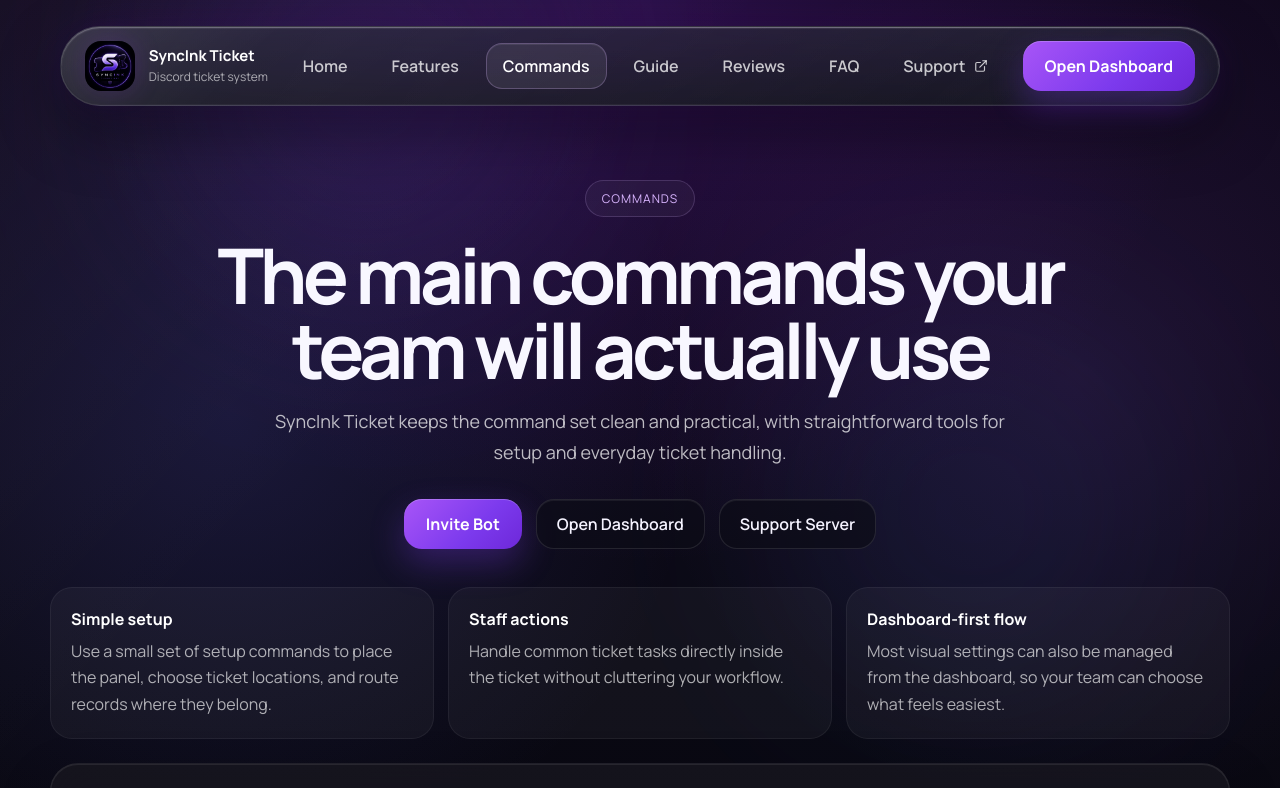
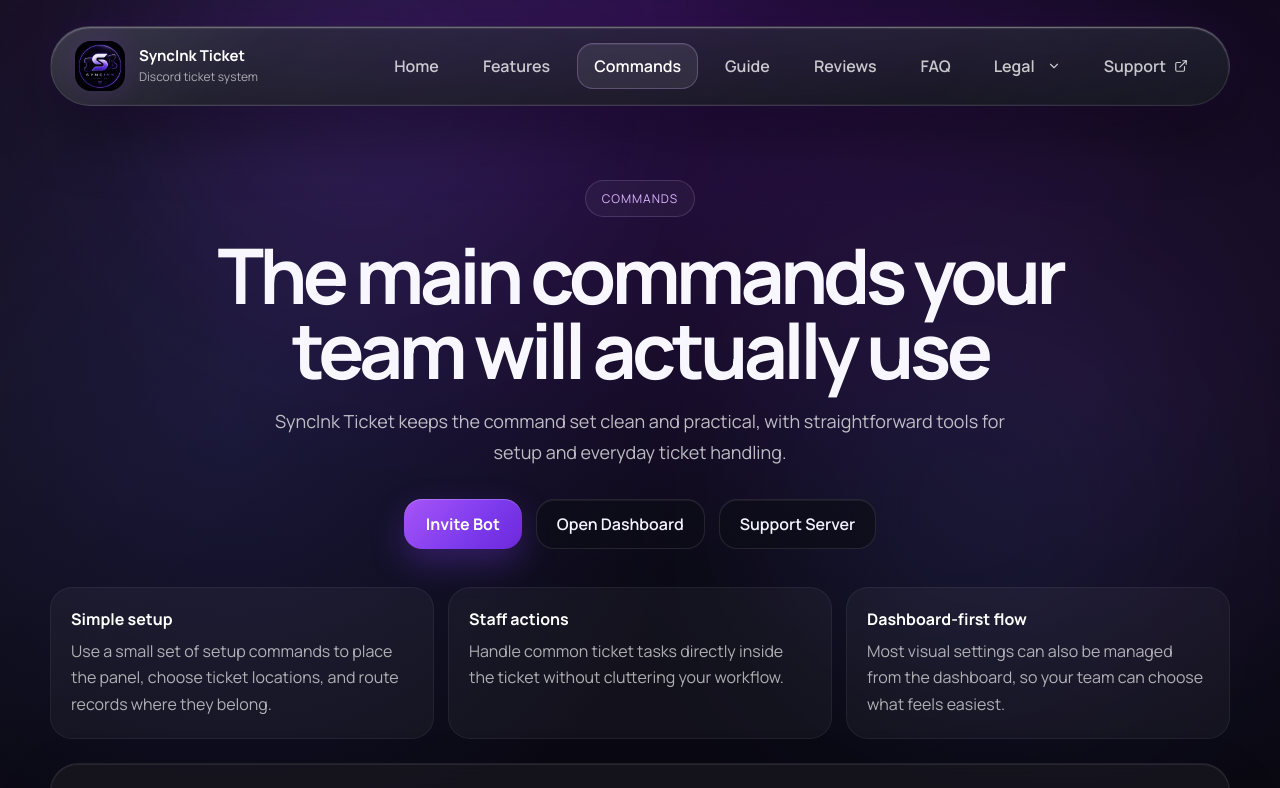
Before and after one commit to SyncInk/syncink-discord-ticket.bot, a React (Vite) app in the folder dashboard/: page /commands in a window 1280 px wide. Shown: the top 788 px of the page. Built offline with nearby package versions, Linux system fonts and the light colour scheme; no server answers.

Commit message:
style: remove topbar actions, add legal to nav, and make topbar span full width

```diff
--- a/dashboard/src/components/MarketingFrame.jsx
+++ b/dashboard/src/components/MarketingFrame.jsx
@@ -1,6 +1,6 @@
 import React from 'react';
 import { Link } from 'react-router-dom';
-import { ExternalLink, LogOut } from 'lucide-react';
+import { ExternalLink, ChevronDown, Shield, FileText } from 'lucide-react';
 import '../pages/MarketingPages.css';
 
 const SUPPORT_URL = 'https://discord.gg/rB6gNZaK9u';
@@ -103,6 +103,15 @@ export default function MarketingFrame({
                 {item.label}
               </Link>
             ))}
+            <div className="topbar-dropdown">
+              <button type="button" className="topbar-dropdown-btn mk-nav-link" style={{background: 'transparent', border: 'none', cursor: 'pointer', fontFamily: 'inherit'}}>
+                Legal <ChevronDown size={14} style={{marginLeft: 4}} />
+              </button>
+              <div className="topbar-dropdown-menu">
+                <Link to="/privacy" className="topbar-dropdown-item"><Shield size={16} /> Privacy Policy</Link>
+                <Link to="/terms" className="topbar-dropdown-item"><FileText size={16} /> Terms of Service</Link>
+              </div>
+            </div>
             <a
               href={SUPPORT_URL}
               target="_blank"
@@ -113,16 +122,6 @@ export default function MarketingFrame({
               <ExternalLink size={14} />
             </a>
           </nav>
-
-          <div className="mk-topbar-actions">
-            <Link to={dashboardPath} className="mk-dashboard-link">{dashboardLabel}</Link>
-            {user ? <AccountChip user={user} /> : null}
-            {user ? (
-              <a href="/api/auth/logout" className="mk-signout-link" aria-label="Sign out" title="Sign out">
-                <LogOut size={18} />
-              </a>
-            ) : null}
-          </div>
         </header>
 
         <section className="mk-hero">
--- a/dashboard/src/index.css
+++ b/dashboard/src/index.css
@@ -3073,7 +3073,8 @@ canvas {
   visibility: visible;
   transform: translate(-50%, 0) scale(1);
 }
-.topbar-dropdown-menu button {
+.topbar-dropdown-menu button,
+.topbar-dropdown-menu a {
   width: 100%;
   text-align: left;
   padding: 10px 14px;
@@ -3087,14 +3088,17 @@ canvas {
   display: flex;
   align-items: center;
   gap: 10px;
-}
-.topbar-dropdown-menu button:hover {
+  text-decoration: none;
+}
+.topbar-dropdown-menu button:hover,
+.topbar-dropdown-menu a:hover {
   background: rgb(var(--accent-rgb) / 0.12);
   color: #fff;
   transform: translateX(4px);
 }
 
-.topbar-dropdown-menu button svg {
+.topbar-dropdown-menu button svg,
+.topbar-dropdown-menu a svg {
   color: var(--accent);
 }
 
--- a/dashboard/src/pages/MarketingPages.css
+++ b/dashboard/src/pages/MarketingPages.css
@@ -71,9 +71,9 @@
   z-index: 30;
   display: flex;
   align-items: center;
-  justify-content: center;
-  flex-wrap: wrap;
-  width: fit-content;
+  justify-content: space-between;
+  width: 100%;
+  max-width: 1180px;
   margin: 0 auto;
   gap: 18px;
   padding: 14px 24px;
```
